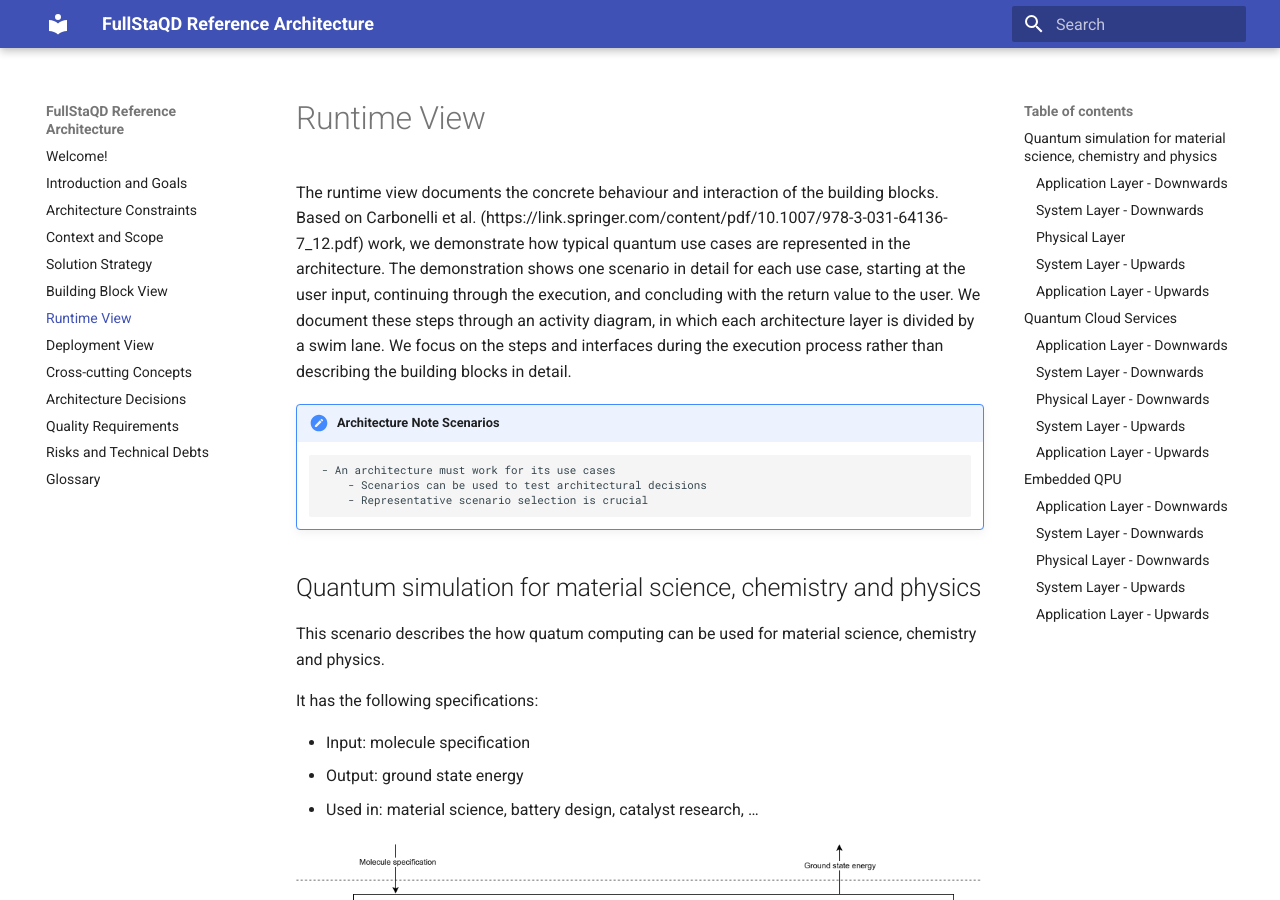
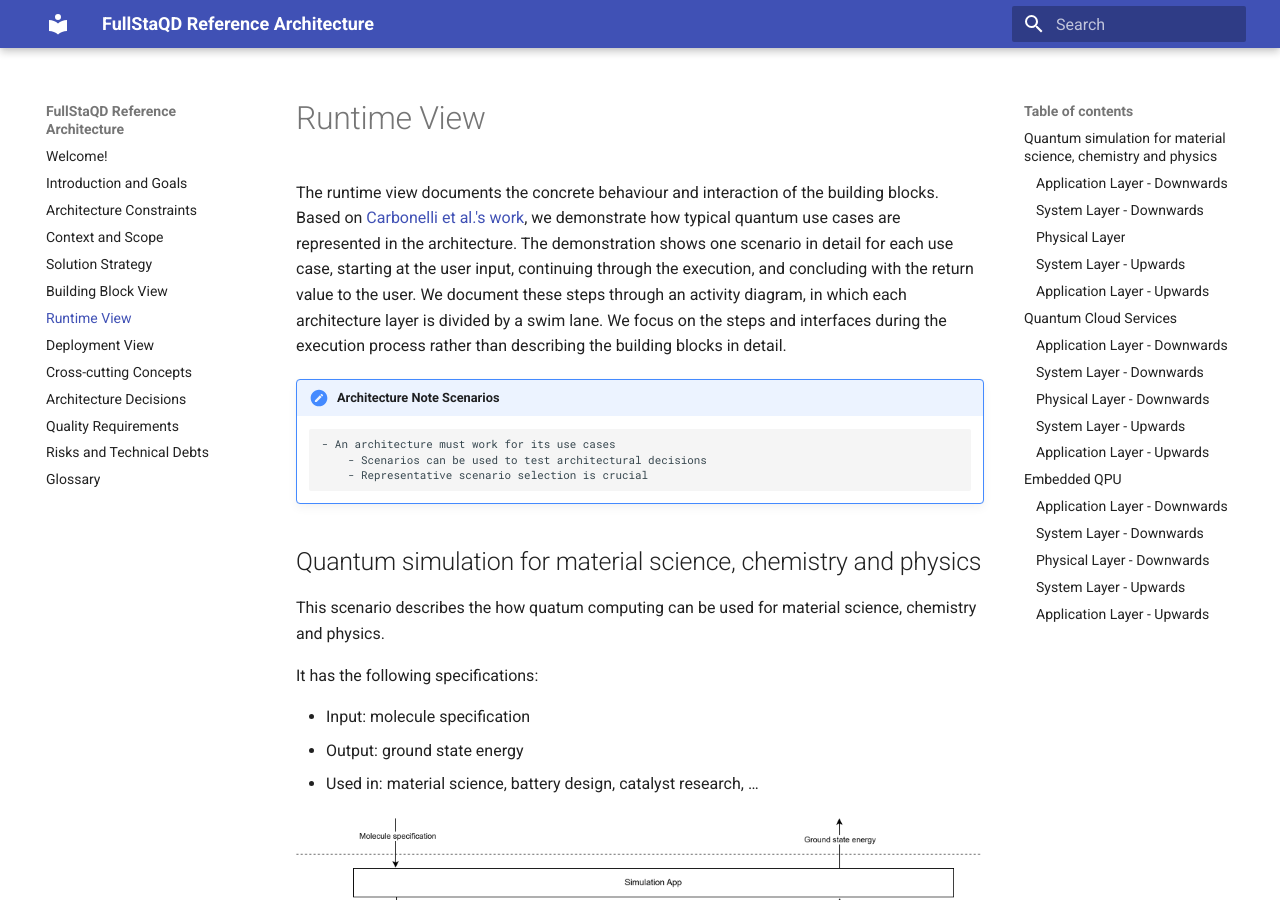
Before and after one commit to FullStaQD/architecture, an MkDocs documentation site: the page built from docs/06_runtime_view.md, in a window 1280 px wide and 900 px high. Built offline with MkDocs 1.6.1 and Material for MkDocs 9.7.7, drawn with Linux system fonts in a browser that asks for light colours.

Commit message:
Update docs/06_runtime_view.md
Co-authored-by: Max Schweikart <60352933+schweikart@users.noreply.github.com>
Signed-off-by: RinorKIT <tc4656@kit.edu>

```diff
--- a/docs/06_runtime_view.md
+++ b/docs/06_runtime_view.md
@@ -1,5 +1,5 @@
 # Runtime View {#section-runtime-view}
-The runtime view documents the concrete behaviour and interaction of the building blocks. Based on Carbonelli et al. (https://link.springer.com/content/pdf/10.1007/978-3-031-64136-7_12.pdf) work, we demonstrate how typical quantum use cases are represented in the architecture. The demonstration shows one scenario in detail for each use case, starting at the user input, continuing through the execution, and concluding with the return value to the user.
+The runtime view documents the concrete behaviour and interaction of the building blocks. Based on [Carbonelli et al.'s work](https://link.springer.com/content/pdf/10.1007/978-3-031-64136-7_12.pdf), we demonstrate how typical quantum use cases are represented in the architecture. The demonstration shows one scenario in detail for each use case, starting at the user input, continuing through the execution, and concluding with the return value to the user.
 We document these steps through an activity diagram, in which each architecture layer is divided by a swim lane.  We focus on the steps and interfaces during the execution process rather than describing the building blocks in detail.
 
 !!! note "Architecture Note Scenarios"
```
